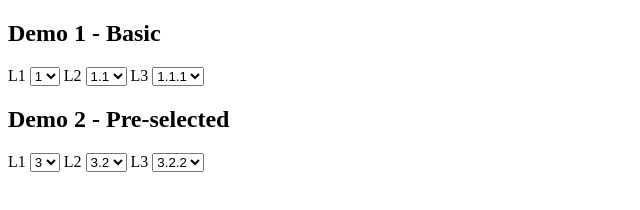
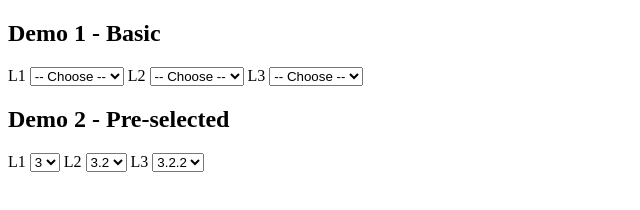
Before and after one commit to uqix/jquery-cascading-select, a website: page index.html in a window 1280 px wide. Shown: the whole page, without its empty margins (0-640 px from the left). Drawn offline with nearby package versions, Linux system fonts and the light colour scheme.

Commit message:
Update demo and README for placeholder option

```diff
--- a/index.html
+++ b/index.html
@@ -72,11 +72,12 @@
            text: '3.3',
            children: ['3.3.1', '3.3.2', '3.3.3']
          }]
-       }];
+       }, '4'];
 
        $('#s1').cascadingSelect({
          subSelects: ['#s2', '#s3'],
-         data: data
+         data: data,
+         placeholder: '-- Choose --'
        });
 
        $('#s4').cascadingSelect({
```
Also changed, not shown: README.md.
